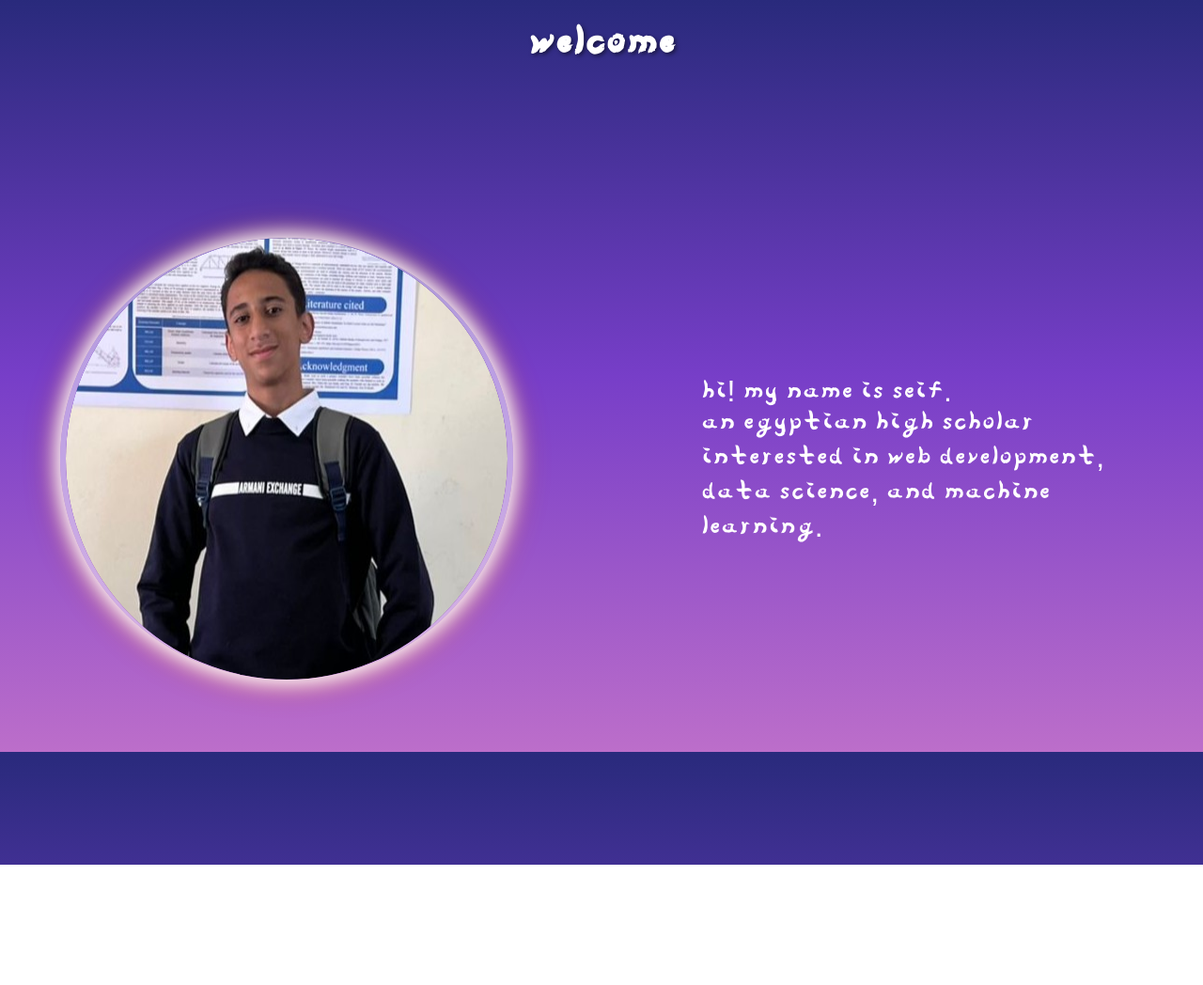
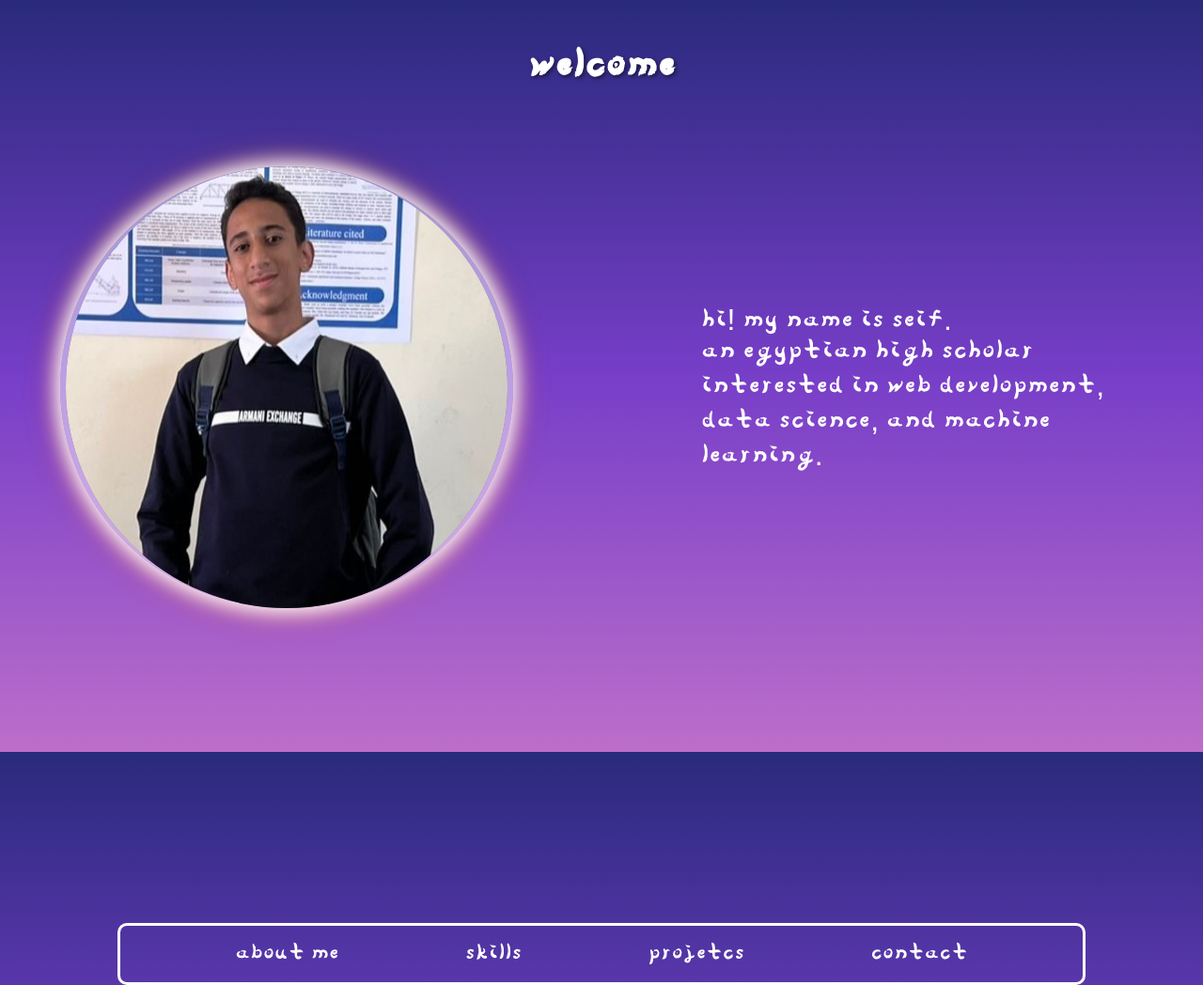
Before and after one commit to Seif-Elmenshawy/Ori, a plain HTML site: page index.html in a window 1280 px wide. Shown: the whole page at 94% size. Before the commit the page ends 920 px from the top, so only its background shows below. Drawn offline with Linux system fonts and the light colour scheme.

Commit message:
nav first part

```diff
--- a/index.html
+++ b/index.html
@@ -8,11 +8,9 @@
     <link rel="icon" href="icon.png">
 </head>
 <body>
-    <div id="welcome">
-        <h1>welcome</h1>
-    </div>
+    <h1 id="welcome" class="welcome">welcome</h1>
     <main id="hero">
-        <section>
+        <section class="part-one">
             <div class="hero">
                 <div class="pic"><img src="my pic.jpg" alt="me"></div>
                 <div class="hero-text">
@@ -20,6 +18,12 @@
                 </div>
             </div>
         </section>
+        <div class="nav-bar">
+            <span class="nav-item">About me</span>
+            <span class="nav-item">Skills</span>
+            <span class="nav-item">Projetcs</span>
+            <span class="nav-item">Contact</span>
+        </div>
     </main>
     <script src="script.js"></script>
 </body>
--- a/style.css
+++ b/style.css
@@ -9,43 +9,41 @@ body{
     background-repeat: no-repeat;
     background-attachment: fixed;
     background-size: cover;
-    padding-left: 0
-;}
-body :first-child{
+    box-sizing: border-box;
+    margin: auto;
+    max-width: 1200;
+}
+.welcome{
+    color: white;
+    text-align: center;
+    font-size: 3rem;
+    text-shadow: 2px 2px 4px rgba(0,0,0,0.5);
     display: flex;
     justify-content: center;
     align-items: center;
     height: 100vh;
+    width: 100%;
     transition: height 1s ease-in-out;
-}
-body h1{
-    color: white;
-    text-align: center;
-    font-size: 3rem;
-    text-shadow: 2px 2px 4px rgba(0,0,0,0.5);
-    width: 0;
+    margin-bottom:100px;
+
 }
 
-@keyframes typing{
-    from { width: 0; }
-    to { width: 7ch; }
-}
-body div.after-time{
+.welcome.after-time{
     display: flex;
     justify-content: center;
     height:10vh;
 }
-body section {
+.part-one {
     width: 90vw;
     height: 90vh;
     max-width: 100vw;
-    margin: 0 auto; /* Center the section */
+    margin: 0 auto;
+    margin-bottom: 50px;
 }
 
 .hero {
     width: 100%;
-    height:auto;
-    aspect-ratio: 1/1;
+    height:400px;
     display: flex;
     align-items: center;
     justify-content: space-between;
@@ -64,7 +62,6 @@ body section {
 }
 .hero .pic{
     border-radius: 50%;
-    overflow: hidden;
     border-left: 6px solid rgba(255, 255, 255, 0.5); /* soft outer border */
     border-right: 6px solid rgba(255, 255, 255, 0.5); /* soft outer border */
     box-shadow:
@@ -85,3 +82,26 @@ body section {
     color:white;
     margin-left: 100px;
 }
+.nav-bar{
+    margin: auto;
+    width:80%;
+    display: flex;
+    justify-content: space-evenly;
+    align-items: center;
+    border:3px solid white;
+    border-radius: 10px;
+    height: 60px;
+}
+.nav-item{
+    color: white;
+    font-size: 1.7rem;
+    cursor: pointer;
+    border:2px solid transparent;
+    padding:5px 10px;
+    border-radius:7px;
+}
+.nav-item:hover{
+    color: white;
+    transition: color 0.3s ease-in-out;
+    border: white 2px solid;
+}
```
